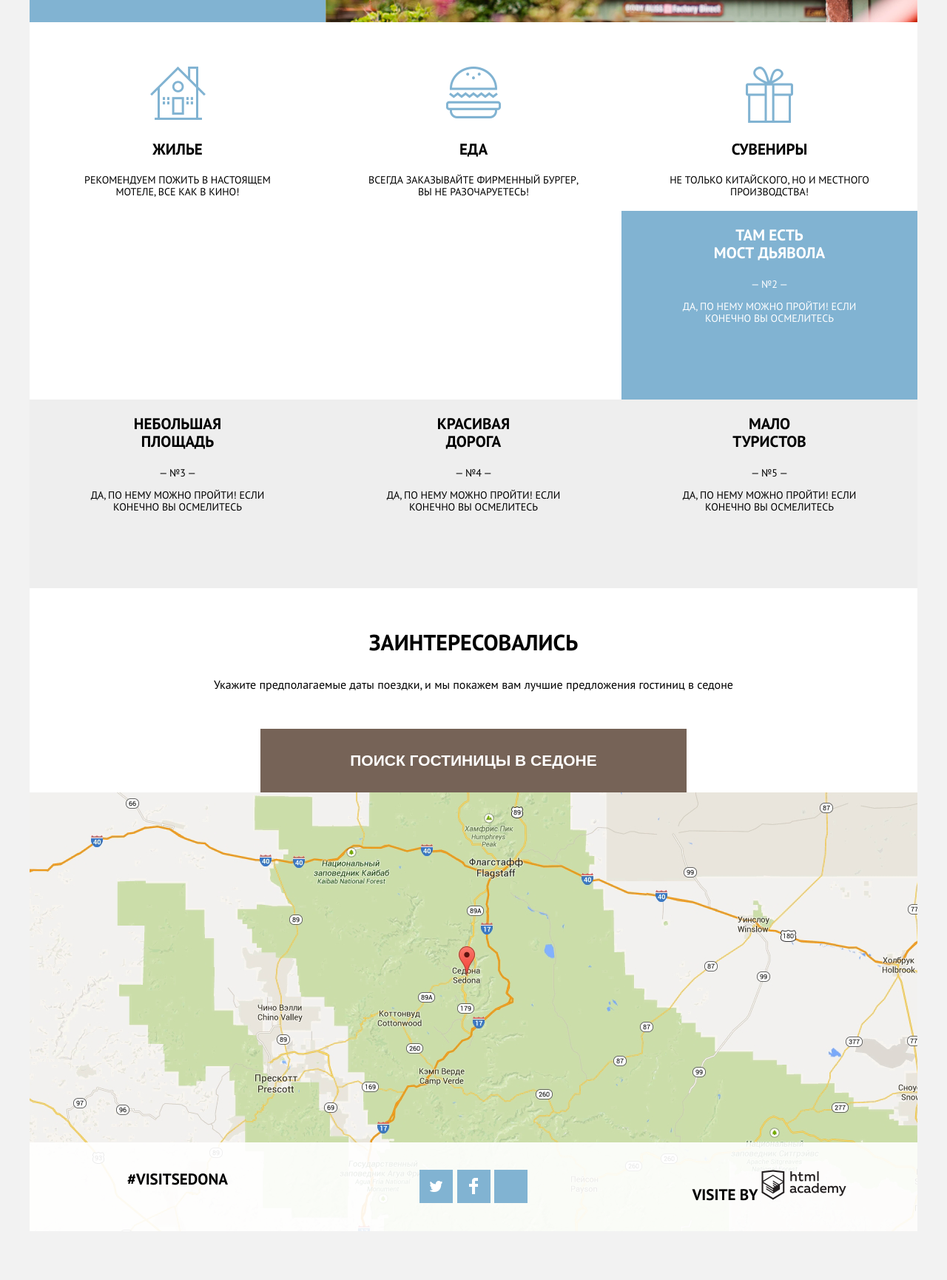
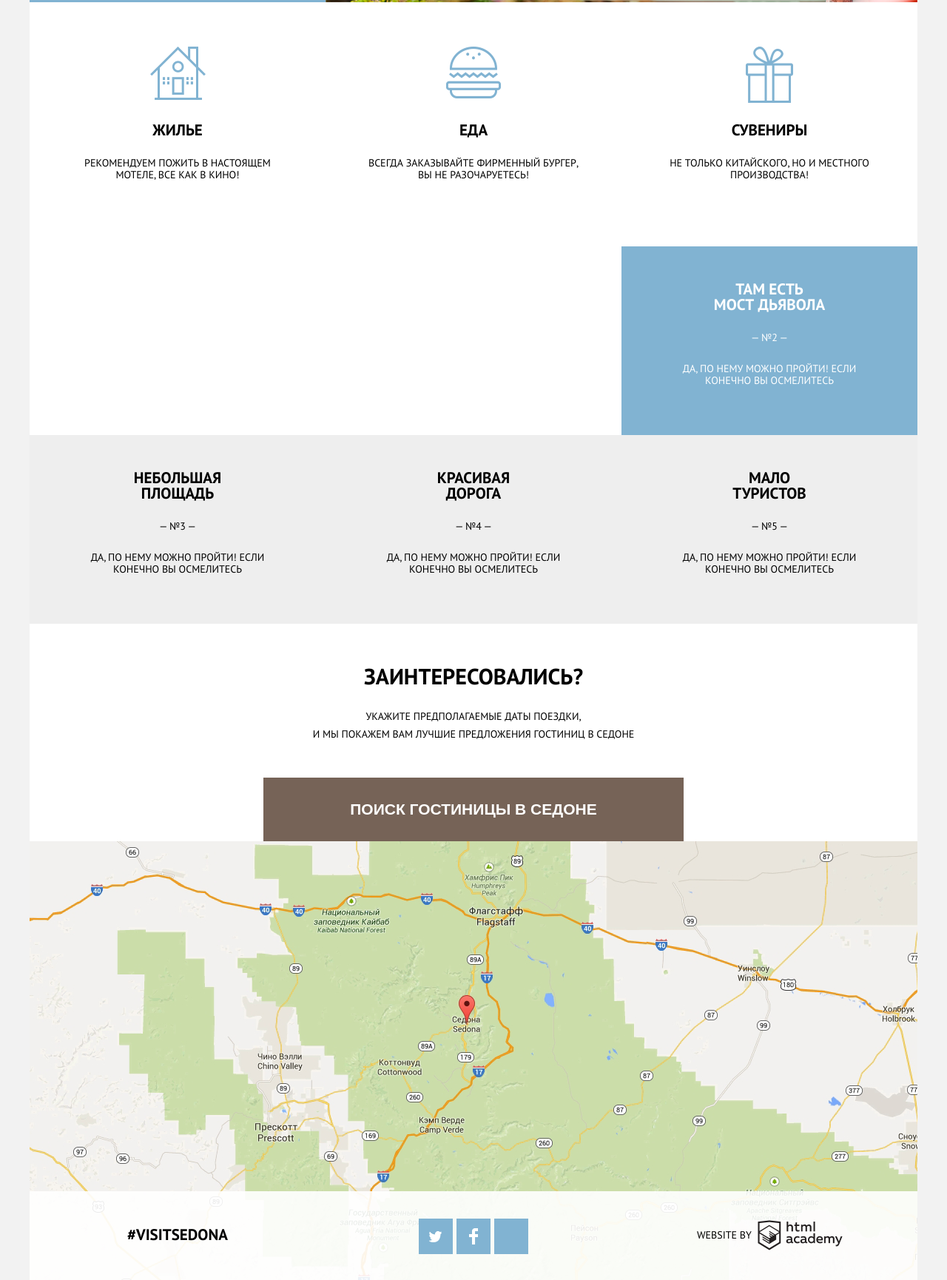
Before and after one commit to vakolesnikov/Sedona, a plain HTML site: page index.html in a window 1280 px wide. Shown: the part 1032-2762 px from the top of the page at 74% size. Before the commit the page ends 2696 px from the top, so only its background shows below. Drawn offline with Linux system fonts and the light colour scheme.

Commit message:
pixel perfect index

```diff
--- a/css/main.css
+++ b/css/main.css
@@ -83,7 +83,7 @@ body{
               url('img/main-background-text3.png') no-repeat center top 145px,
               url('img/main-background-text4.png') no-repeat center top 215px,
               url('img/main-background-text5.png') no-repeat center top 345px,
-              url('img/main-background.png') no-repeat center top 0px;
+              url('img/main-background.png') no-repeat center top -56px;
   }
 
 .main-banner::before{
@@ -130,8 +130,9 @@ main{
 }
 
 .advantages-title{
-  padding-top: 32px;
-  padding-bottom: 48px;
+  padding-top: 25px;
+  padding-bottom: 51px;
+  margin: 0;
   font-size: 14px;
   line-height: 26px;
   font-weight: 500;
@@ -149,7 +150,15 @@ main{
   width: 400px;
   height: 255px;
   padding: 0 50px;
+  padding-top: 47px;
 }
+
+.advantages-item:nth-child(3),
+.advantages-item:nth-child(4),
+.advantages-item:nth-child(5){
+  height: 330px;
+}
+
 
 .advantages-item:nth-child(1), .advantages-item:nth-child(7){
   background-color: #81b3d2;
@@ -171,8 +180,9 @@ main{
 .advantages-item:nth-child(4) .advantages-item-title,
 .advantages-item:nth-child(5) .advantages-item-title
 {
-  margin-top: 160px;
+  margin-top: 115px;
 }
+
 
 .advantages-item:nth-child(4){
   background: url('img/icon-3.png') no-repeat center top 60px;
@@ -196,7 +206,10 @@ main{
 }
 
 .advantages-item-title{
+  margin: 0;
+  padding-bottom: 26px;
   font-size: 21px;
+  line-height: 21px;
   font-weight: 700;
   text-align: center;
   text-transform: uppercase;
@@ -214,6 +227,15 @@ main{
   font-size: 14px;
   font-weight: 500;
   text-transform: uppercase;
+  margin: 0;
+  padding-top: 26px;
+}
+
+.advantages-item:nth-child(3) .advantages-item-text,
+.advantages-item:nth-child(4) .advantages-item-text,
+.advantages-item:nth-child(5) .advantages-item-text
+{
+  padding-top: 0px;
 }
 
 .hotel-order{
@@ -223,7 +245,7 @@ main{
 
 .hotel-order-question{
   display: block;
-  padding-top: 55px;
+  padding-top: 53px;
   font-size: 30px;
   line-height: 36px;
   text-transform: uppercase;
@@ -233,14 +255,18 @@ main{
 
 .hotel-order-text{
   margin: 0;
+  width: 100%;
+  font-size: 14px;
+  line-height: 24px;
   text-align: center;
-  padding-top: 30px;
-  padding-bottom: 50px;
+  padding-top: 24px;
+  padding-bottom: 47px;
+  text-transform: uppercase;
 }
 
 .hotel-order-button{
   display: block;
-  width: 576px;
+  width: 568px;
   margin: 0 auto;
   padding: 30px 0;
   background-color: #766357;
@@ -252,6 +278,7 @@ main{
   text-transform: uppercase;
   outline: none;
   border: 0;
+  transition: 0.6s;
 }
 
 .hotel-order-button:hover{
@@ -268,13 +295,13 @@ main{
 
 .hotel-order-form{
   display: none;
-  width: 576px;
+  width: 568px;
   padding: 55px 60px;
   background-color: #fff;
   position: absolute;
   top: 100%;
   left: 50%;
-  margin-left:-288px;
+  margin-left:-284px;
   animation-name: animation-form;
   animation-duration: 1s;
 }
@@ -295,6 +322,7 @@ main{
 }
 
 .hotel-order-form span{
+  padding-top: 5px;
   font-size: 14px;
   line-height: 26px;
   font-weight: 700;
@@ -309,6 +337,7 @@ main{
   margin-bottom: 30px;
   background: #f2f2f2 url('img/calendar.png') no-repeat center right 9px;
   outline: none;
+  transition: 0.6s;
 }
 
 .hotel-order-form input[name=arrival_date]:hover,
@@ -328,12 +357,13 @@ main{
   display: flex;
 }
 
-.order-form-item span{
+.arrival_date, .date_of_departure, .adults, .babies{
   margin-right: auto;
 }
 
 .babies{
-  margin-left: 40px;
+  margin-left: 52px;
+  margin-right: 25px;
 }
 
 
@@ -373,23 +403,25 @@ main{
 .number-item-line::after{
   content: "";
   display: block;
-  width: 13px;
+  width: 11px;
   border-bottom: 3px solid #a9a9a9;
   margin: 0 auto;
   position: absolute;
-  left: 13px;
-  top: 18px;
+  left: 14px;
+  top: 17px;
+  transition: 0.6s;
 }
 
 .number-item-line_v::before{
   content: "";
   display: block;
-  height: 13px;
+  height: 11px;
   border-right: 3px solid #a9a9a9;
   margin: 0 auto;
   position: absolute;
   left: 18px;
   top: 13px;
+  transition: 0.6s;
 }
 
 
@@ -406,10 +438,12 @@ main{
   line-height: 26px;
   font-weight: 700;
   text-transform: uppercase;
+  transition: 0.6s;
 }
 
 .hotel-order-form input[type=submit]:hover{
   background-color: #669ec0;
+
 }
 
 .hotel-order-form input[type=submit]:active{
@@ -439,14 +473,45 @@ main{
   text-align: center;
 }
 
+.footer-tag{
+  padding-top: 9px;
+  color: #000;
+  text-decoration: none;
+
+}
+
+.footer-tag-mod{
+    font-size: 14px;
+    line-height: 26px;
+    font-weight: 500;
+    text-align: left;
+    color: #000;
+    text-decoration: none;
+    padding-top: 9px;
+    padding-left: 102px;
+    background: url('img/logo_name.png') no-repeat top 2px right 101px;;
+}
+
+.footer-tag-mod:hover{
+  background-image: url('img/logo_name-hover.png');
+  transition: 0.6s;
+}
+
+.footer-tag-mod:active{
+  background-image: url('img/logo_name-active.png');
+  transition: 0.6s;
+}
+
+
+
 .social-box{
   text-align: center;
 }
 
 .social-box-item{
   display: inline-block;
-  width: 45px;
-  height: 45px;
+  width: 46px;
+  height: 48px;
 }
 
 .social-box-item:nth-child(1){
@@ -463,10 +528,12 @@ main{
 
 .social-box-item:hover{
   background-color: #669ec0;
+  transition: 0.6s;
 }
 
 .social-box-item:nth-child(1):active{
   background: #5496bd url('img/t-icon-opacity.png') no-repeat center;
+
 }
 
 .social-box-item:nth-child(2):active{
--- a/index.html
+++ b/index.html
@@ -139,10 +139,10 @@
         </div>
         <div class="hotel-order">
           <span class="hotel-order-question">
-            Заинтересовались
+            Заинтересовались?
           </span>
           <p class="hotel-order-text">
-            Укажите предполагаемые даты поездки,
+            Укажите предполагаемые даты поездки,<br>
             и мы покажем вам лучшие предложения гостиниц в седоне
           </p>
           <button class="hotel-order-button">
@@ -203,25 +203,24 @@
 
       </main>
       <footer class="main-footer">
-        <div class="main-footer-item">
+        <a href="#" class="main-footer-item footer-tag">
           #Visitsedona
-        </div>
+        </a>
         <div class="main-footer-item social-box">
-          <div class="social-box-item">
+          <a href="#" class="social-box-item">
 
-          </div>
-          <div class="social-box-item">
+          </a>
+          <a href="#" class="social-box-item">
 
-          </div>
-          <div class="social-box-item">
+          </a>
+          <a href="#" class="social-box-item">
 
-          </div>
+          </a>
 
         </div>
-        <div class="main-footer-item">
-          Visite by
-          <img src="css/img/logo_name.png" alt="#">
-        </div>
+        <a href="#" class="main-footer-item footer-tag-mod">
+            website by
+        </a>
       </footer>
     </div>
   <script type="text/javascript" src="js/main.js">
```
Also changed, not shown: css/img/logo_name-active.png (added), css/img/logo_name-hover.png (added), 2 other files.
